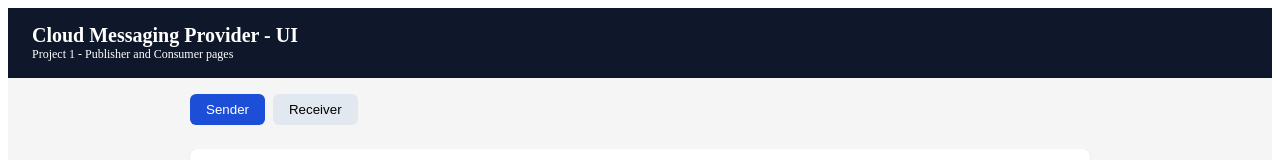
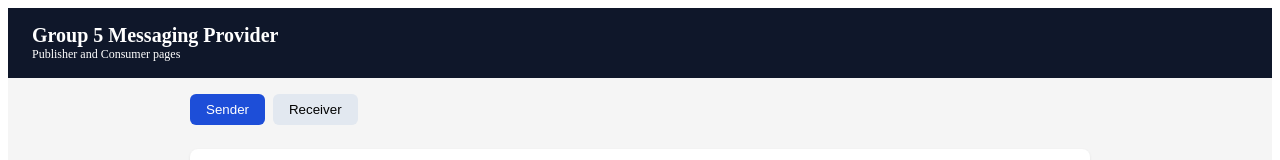
Before and after one commit to AdamChap94/IS-4880-Capstone-Project, a React (Vite) app in the folder frontend/: page / in a window 1280 px wide. Shown: the top 160 px of the page. Built offline with nearby package versions, Linux system fonts and the light colour scheme; no server answers.

Commit message:
Update App.jsx

```diff
--- a/frontend/src/App.jsx
+++ b/frontend/src/App.jsx
@@ -16,10 +16,10 @@ export default function App() {
         }}
       >
         <h1 style={{ margin: 0, fontSize: 20 }}>
-          Cloud Messaging Provider - UI
+         Group 5 Messaging Provider
         </h1>
         <p style={{ margin: 0, fontSize: 12 }}>
-          Project 1 - Publisher and Consumer pages
+          Publisher and Consumer pages
         </p>
       </header>
 
```
